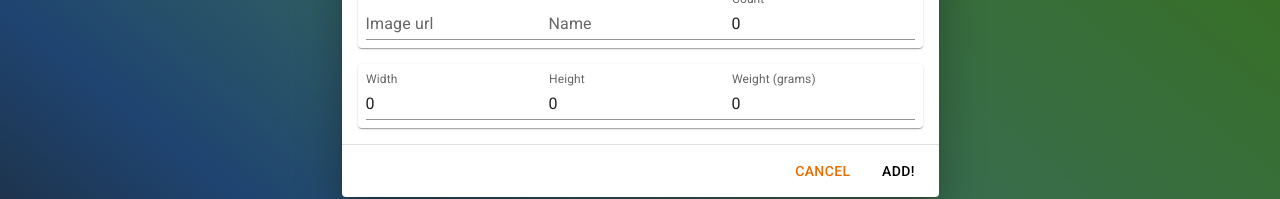
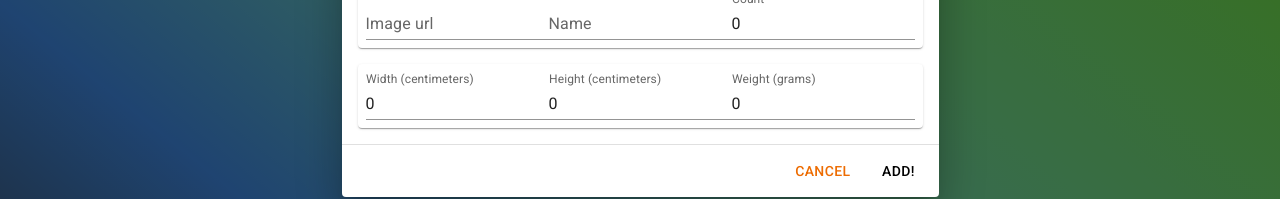
Before and after one commit to gaanti/test-task, a React (Create React App) app: page / in a window 1280 px wide. Both pictures are taken after a click on the button "ADD ITEM". Shown: the part 350-549 px from the top of the page. Built offline with nearby package versions, Linux system fonts and the light colour scheme; no server answers.

Commit message:
UI improvements

```diff
--- a/src/pages/main-page/item-card/add-item-dialog/add-item-dialog.tsx
+++ b/src/pages/main-page/item-card/add-item-dialog/add-item-dialog.tsx
@@ -94,10 +94,10 @@ function AddItemDialog(props: { item?: ItemModel }) {
                                          onChange={event => setCount(event.target.value as unknown as number)} />
                          </StyledPaper>
                          <StyledPaper>
-                              <TextField id="standard-basic" label="Width" variant="standard"
+                              <TextField id="standard-basic" label="Width (centimeters)" variant="standard"
                                          color="secondary" value={width}
                                          onChange={event => setWidth(event.target.value as unknown as number)} />
-                              <TextField id="standard-basic" label="Height" variant="standard"
+                              <TextField id="standard-basic" label="Height (centimeters)" variant="standard"
                                          color="secondary" value={height}
                                          onChange={event => setHeight(event.target.value as unknown as number)} />
                               <TextField id="standard-basic" label="Weight (grams)" variant="standard"
--- a/src/pages/main-page/item-card/comments-accordion.tsx
+++ b/src/pages/main-page/item-card/comments-accordion.tsx
@@ -40,18 +40,14 @@ function CommentsAccordion(props: { comments: CommentModel[], itemId: number })
                     {props.comments.map((comment) => {
                          return (<Card color="secondary" variant="outlined" key={comment.description}>
                               <Grid direction="column" container spacing={2} justifyContent="space-between">
-                                   <Grid item xs={12}><StyledPaper>{comment.description}</StyledPaper></Grid>
-
-                                   <Grid item xs={3} onClick={() => dispatch(doDeleteComment(comment)).finally(() => {
+                                   <Grid item xs={12}><StyledPaper>{comment.description} <div style={{display: "inline-block"}} onClick={() => dispatch(doDeleteComment(comment)).finally(() => {
                                         fetchData();
-                                   })}>
-                                        <StyledPaper><CloseIcon /></StyledPaper>
-                                   </Grid>
+                                   })}><CloseIcon /></div></StyledPaper></Grid>
                               </Grid>
                          </Card>);
                     })}
 
-                    <StyledPaper><TextField variant="filled" sx={{ color: "black" }} color="primary"
+                    <StyledPaper><TextField variant="filled" sx={{ color: "black" }} color="secondary"
                                             label="Enter your's comment"
                                             value={description}
                                             onChange={(e) => setDescription(e.target.value)}
```
